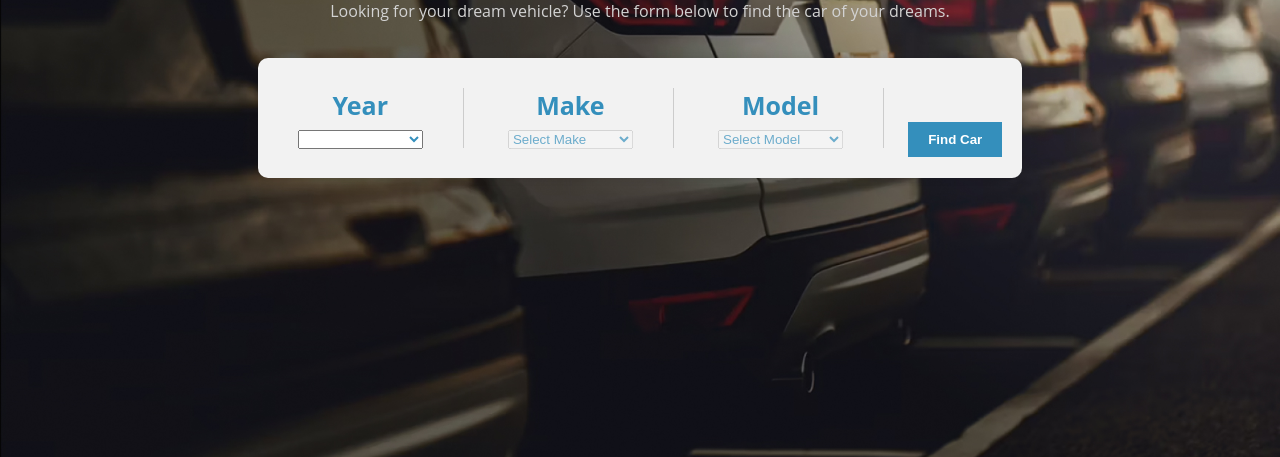
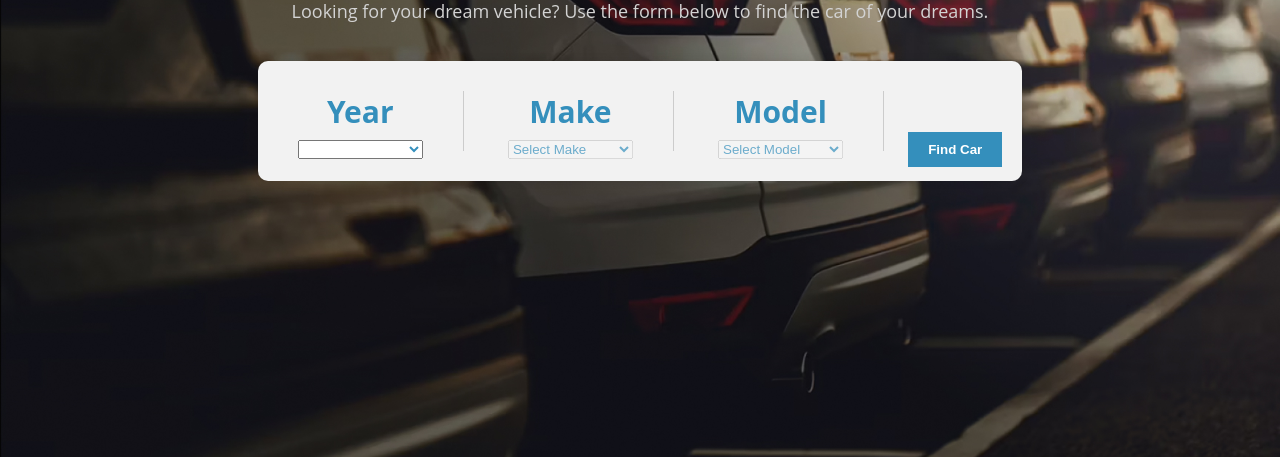
Before and after one commit to PeeplesKaitlyn-FS/UsedCarFinder, a website built with webpack: page src/index.html in a window 1280 px wide. Shown: the part 359-816 px from the top of the page. Built offline with nearby package versions, Linux system fonts and the light colour scheme.

Commit message:
Update index.scss

```diff
--- a/src/styles/index.scss
+++ b/src/styles/index.scss
@@ -25,6 +25,7 @@ h1 {
 
 p {
   color: #D3D3D3;
+  font-size: 18px;
 }
 
 #car-finder-form {
@@ -56,7 +57,7 @@ label {
   margin-bottom: 5px;
   color: #348FBC;
   font-weight: bold;
-  font-size: 25px;
+  font-size: 30px;
   font: open sans;
 }
 
@@ -73,6 +74,7 @@ button[type="submit"] {
   padding: 10px 20px;
   font-weight: bold;
   cursor: pointer;
+
 }
 
 button[type="submit"]:hover {
```
